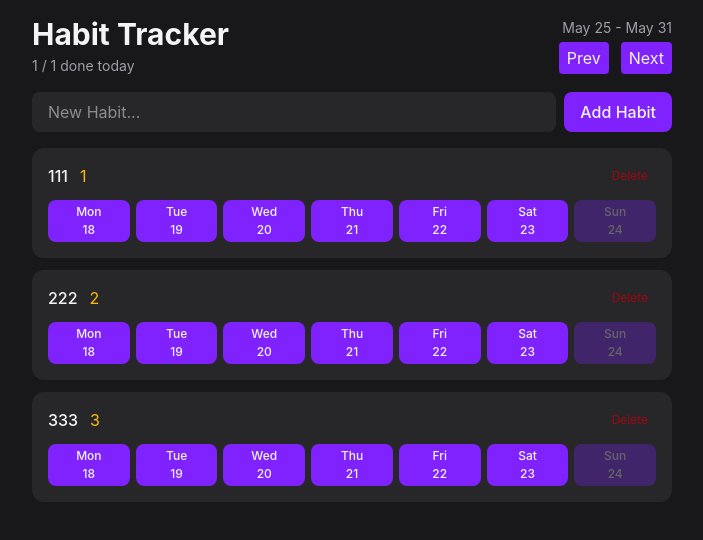
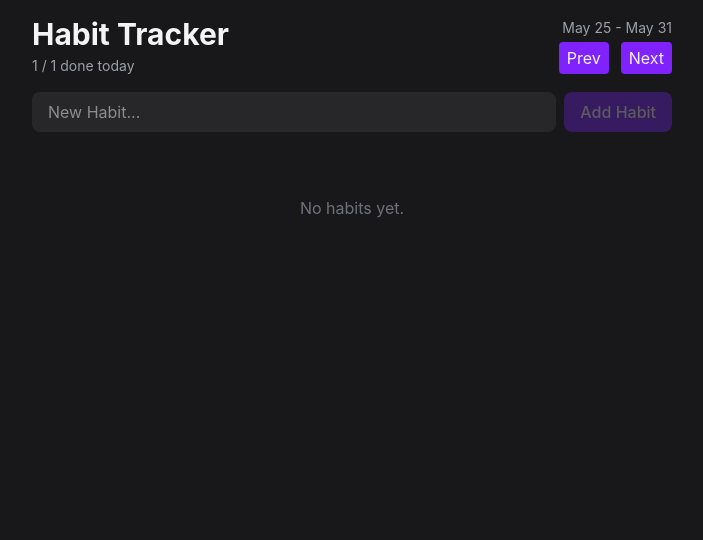
Before and after one commit to trudoholic/habit-ts, a React (Vite) app: page / in a window 1280 px wide. Shown: the top 540 px of the page, without its empty margins (288-991 px from the left). Built offline with nearby package versions, Linux system fonts and the light colour scheme.

Commit message:
add item

```diff
--- a/src/App.tsx
+++ b/src/App.tsx
@@ -1,13 +1,20 @@
+import {useState} from "react";
 import {Header} from "./components/Header";
 import {HabitForm} from "./components/HabitForm";
-import {HabitList} from "./components/HabitList";
+import {HabitList, type Habit} from "./components/HabitList";
 
 function App() {
+  const [habits, setHabits] = useState<Habit[]>([])
+
+  function addHabit(name: string) {
+    setHabits(curr => [...curr, {id: crypto.randomUUID(), name}])
+  }
+
   return (
     <div className="max-w-2xl mx-auto p-4 flex flex-col gap-4">
       <Header/>
-      <HabitForm/>
-      <HabitList/>
+      <HabitForm addHabit={addHabit} />
+      <HabitList habits={habits} />
     </div>
   )
 }
--- a/src/components/HabitForm.tsx
+++ b/src/components/HabitForm.tsx
@@ -1,11 +1,33 @@
+import {useState, type SubmitEvent} from "react";
 import {Button} from "./Button";
 
-export function HabitForm() {
+type HabitFormProps = {
+  addHabit: (name: string) => void
+}
+
+export function HabitForm({addHabit}: HabitFormProps) {
+  const [name, setName] = useState("")
+
+  function handleSubmit(e: SubmitEvent) {
+    e.preventDefault()
+    if ("" === name.trim()) return
+    addHabit(name)
+    setName("")
+  }
+
   return (
-    <form className="flex gap-2">
-      <input className="flex-1 rounded-lg bg-zinc-800 px-4 py-2 outline-none
-      focus-visible:ring-2 focus-visible:ring-violet-500" placeholder="New Habit..." />
-      <Button className="rounded-lg px-4 py-2 font-medium">Add Habit</Button>
+    <form className="flex gap-2" onSubmit={handleSubmit}>
+      <input
+        value={name}
+        onChange={e => setName(e.target.value)}
+        className="flex-1 rounded-lg bg-zinc-800 px-4 py-2 outline-none
+        focus-visible:ring-2 focus-visible:ring-violet-500"
+        placeholder="New Habit..."
+      />
+      <Button
+        className="rounded-lg px-4 py-2 font-medium"
+        disabled={"" === name.trim()}
+      >Add Habit</Button>
     </form>
   )
 }
--- a/src/components/HabitList.tsx
+++ b/src/components/HabitList.tsx
@@ -1,9 +1,12 @@
 import {eachDayOfInterval, startOfWeek, endOfWeek, format, isFuture} from 'date-fns';
 import {Button} from "./Button";
 
-export function HabitList() {
-  const habits = [{id: '1', name: "111"}, {id: '2', name: "222"}, {id: '3', name: "333"}]
+export type Habit = {id: string, name: string}
+type HabitListProps = {
+  habits: Habit[]
+}
 
+export function HabitList({habits}: HabitListProps) {
   if (!habits.length) {
     return (
       <p className="text-center text-zinc-500 py-12">No habits yet.</p>
@@ -20,7 +23,7 @@ export function HabitList() {
 }
 
 type HabitItemProps = {
-  habit: {id: string, name: string}
+  habit: Habit
 }
 
 function HabitItem({habit}: HabitItemProps) {
```
